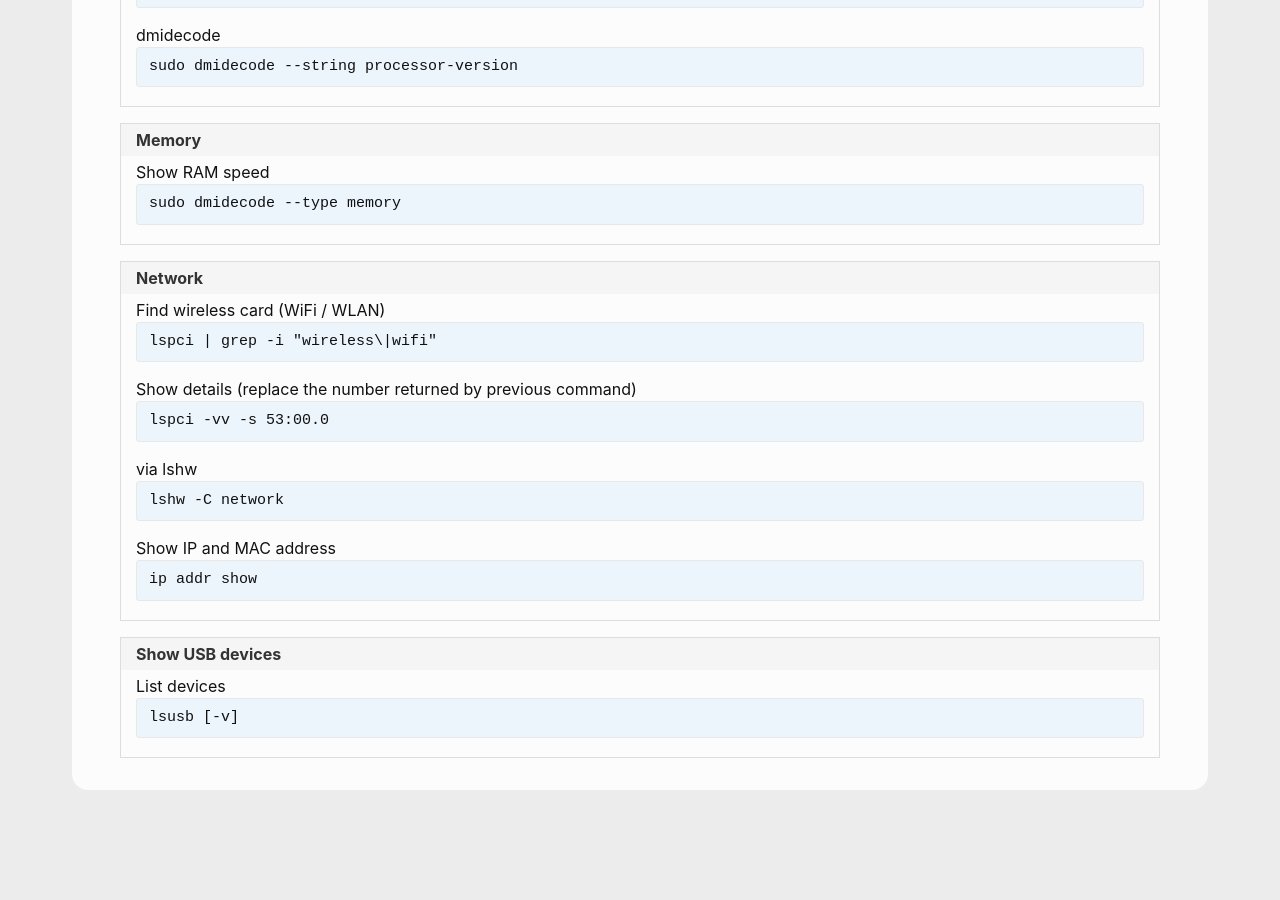
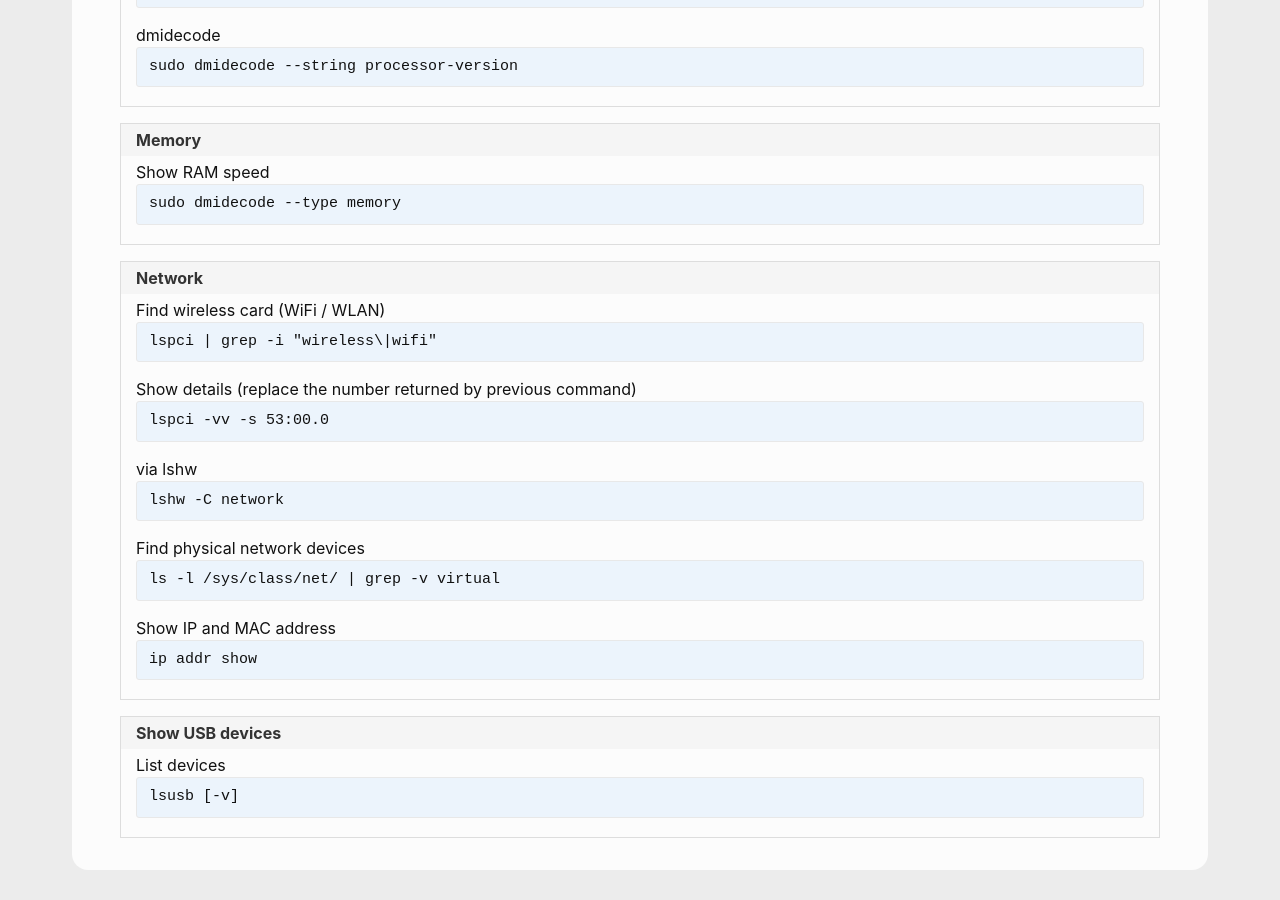
Before and after one commit to andreas-mausch/cheatsheets, a Jekyll site: the page built from _cheatsheets/hardware.md, in a window 1280 px wide and 900 px high, scrolled down 1027 px. Built offline with Jekyll 4.4.1, drawn with Linux system fonts in a browser that asks for light colours; before the commit the page ends 1847 px from its top, so only the background shows below that.

Commit message:
Find physical network devices

```diff
--- a/_cheatsheets/hardware.md
+++ b/_cheatsheets/hardware.md
@@ -26,6 +26,7 @@ section:
       Find wireless card (WiFi / WLAN): lspci | grep -i "wireless\|wifi"
       Show details (replace the number returned by previous command): lspci -vv -s 53:00.0
       via lshw: lshw -C network
+      Find physical network devices: ls -l /sys/class/net/ | grep -v virtual
       Show IP and MAC address: ip addr show
   - name: Show USB devices
     commands:
```
